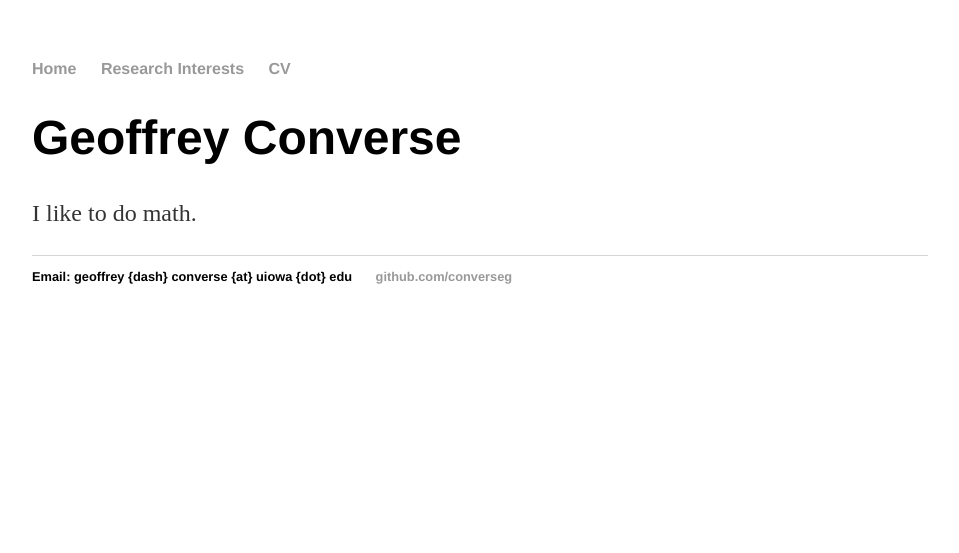
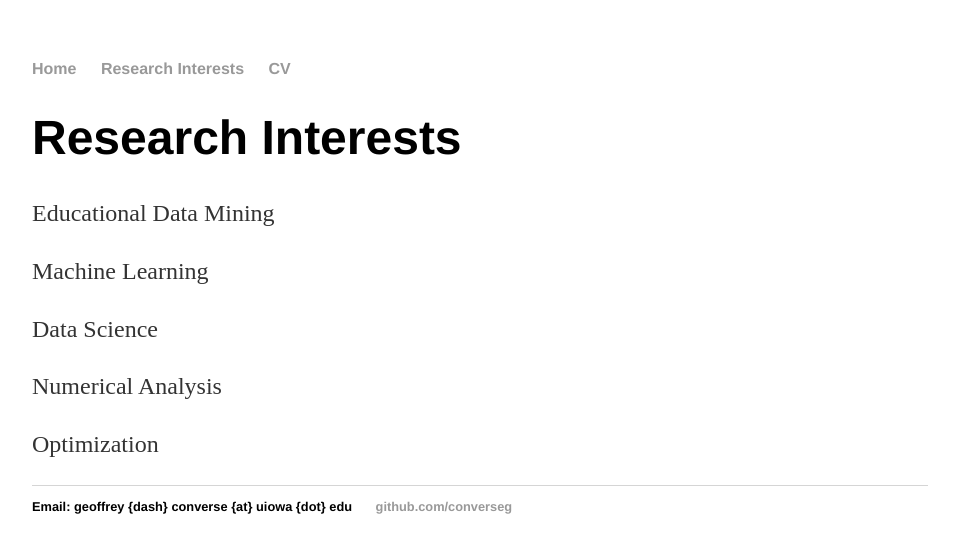
Before and after one commit to converseg/converseg.github.io, a Jekyll site: the page built from research_interests/index.html, in a window 1280 px wide. Shown: the top 553 px of the page, without its empty margins (160-1119 px from the left). Built offline with Jekyll 4.4.1, drawn with Linux system fonts in a browser that asks for light colours.

Commit message:
cv pdf name, pic, interests, description

```diff
--- a/index.html
+++ b/index.html
@@ -4,5 +4,6 @@ title: Geoffrey Converse
 ---
 <div class="blurb">
 	<h1>Geoffrey Converse</h1>
-	<p>I am a 3rd year graduate student in the Applied Mathematical and Computational Sciences (AMCS) program at the University of Iowa.</p>
+	<img src="geoff.png">
+	<p>Currently, I'm a 3rd year graduate student in the Applied Mathematical and Computational Sciences (AMCS) program at the University of Iowa. I earned a B.A. in both Mathematics and Computer Science from Simpson College, along with a M.S. in Mathematics from Iowa.</p>
 </div><!-- /.blurb -->
--- a/research_interests/index.html
+++ b/research_interests/index.html
@@ -3,6 +3,10 @@ layout: default
 title: Research Interests
 ---
 <div class="blurb">
-	<h1>Geoffrey Converse</h1>
-	<p>I like to do math.</p>
+	<h1>Research Interests</h1>
+	<p>Educational Data Mining</p>
+	<p>Machine Learning</p>
+	<p>Data Science</p>
+	<p>Numerical Analysis</p>
+	<p>Optimization</p>
 </div><!-- /.blurb -->
```
Also changed, not shown: geoff.png (added), 2 other files.
